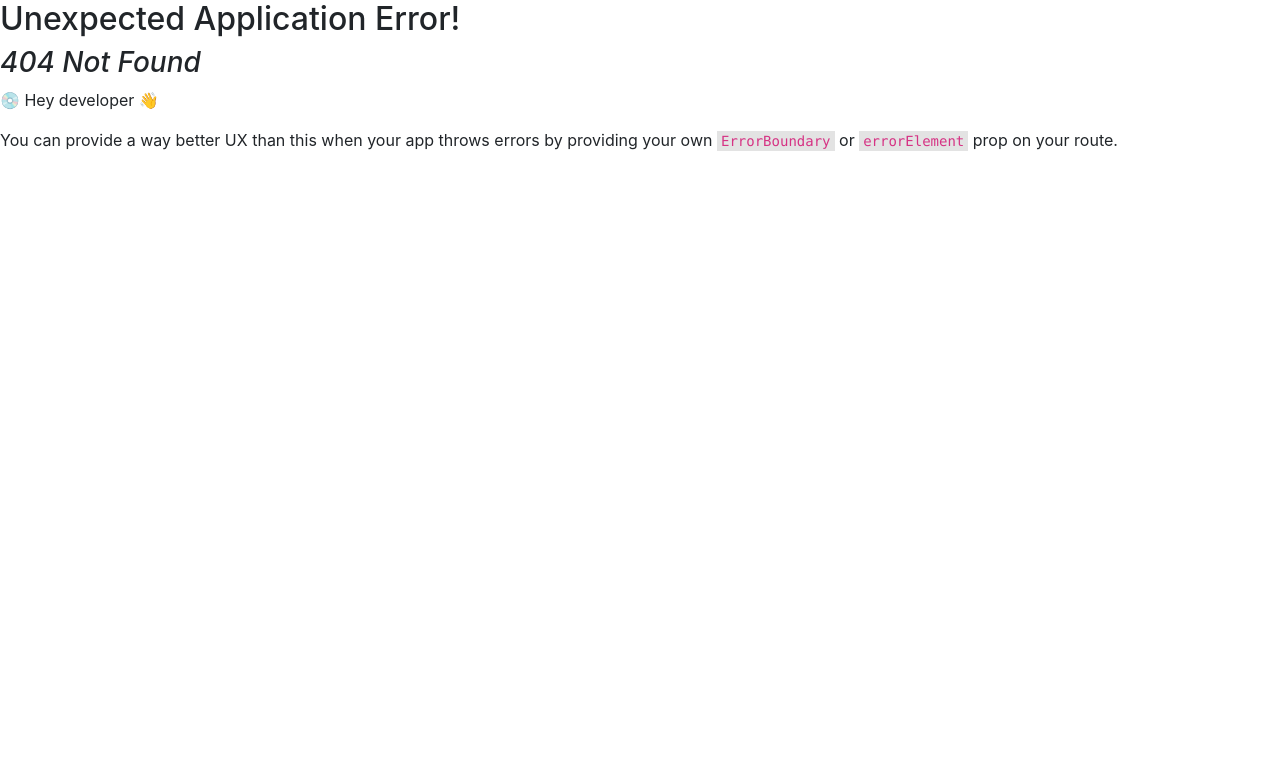
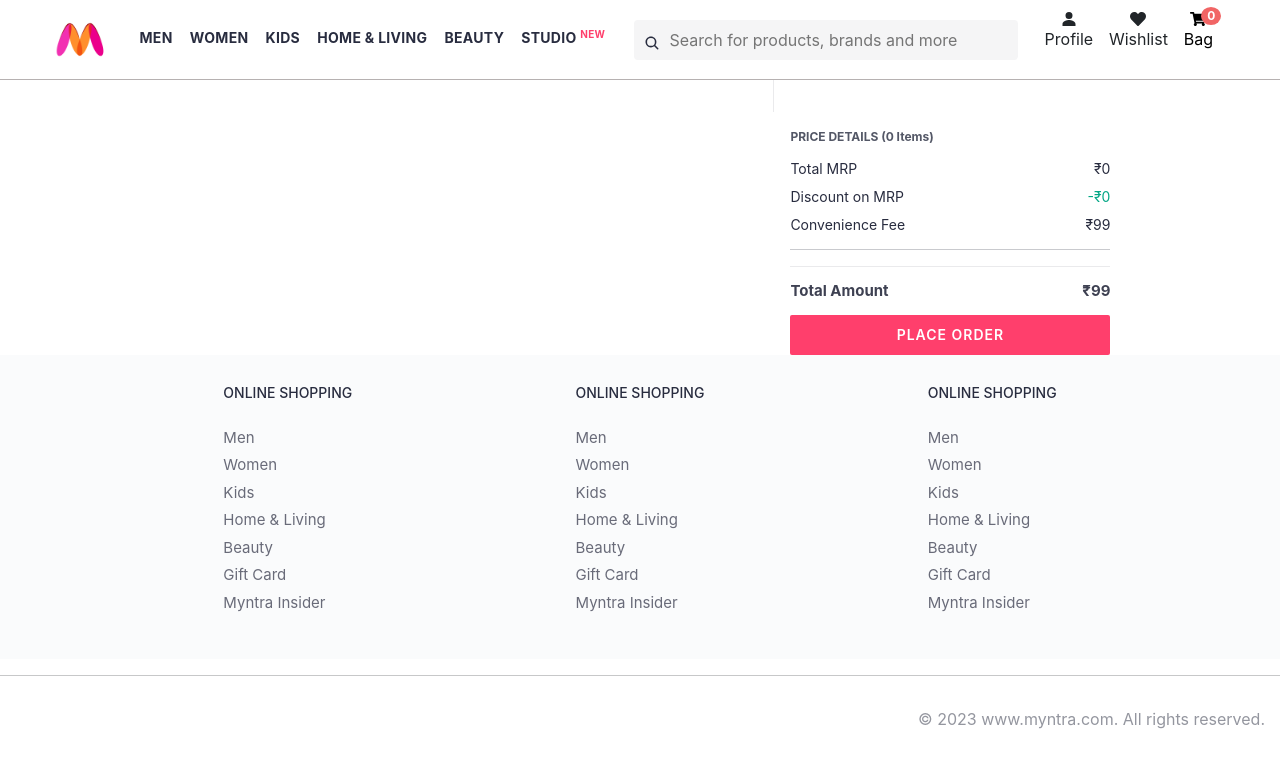
Before and after one commit to aimananjum/myntra-clone-react, a React (Vite) app: page /myntra-clone-react/bag in a window 1280 px wide. Before the commit this address had no page. Shown: the top 768 px of the page. Built offline with nearby package versions, Linux system fonts and the light colour scheme.

Commit message:
deploy change8

```diff
--- a/package.json
+++ b/package.json
@@ -1,12 +1,12 @@
 {
   "homepage": "https://aimananjum.github.io/myntra-clone-react.git",
   "name": "myntra-clone-react",
-  "private": false,
+  "private": true,
   "version": "0.0.0",
   "type": "module",
   "scripts": {
     "predeploy":"npm run build",
-    "deploy":"gh-pages -d dist",
+    "deploy":"gh-pages -d build",
     "dev": "vite",
     "build": "vite build",
     "lint": "eslint . --ext js,jsx --report-unused-disable-directives --max-warnings 0",
--- a/src/components/Header.jsx
+++ b/src/components/Header.jsx
@@ -1,3 +1,66 @@
+// import { IoPersonSharp } from "react-icons/io5";
+// import { FaHeart } from "react-icons/fa";
+// import { FaShoppingCart } from "react-icons/fa";
+// import { IoSearch } from "react-icons/io5";
+// import { useMyntra } from "../store/items-list-store";
+// import { Link } from "react-router-dom";
+
+// const Header = () => {
+//   const { bagItemsList } = useMyntra();
+//   //console.log( bagItemsList);
+//   return (
+//     <header>
+//       <div className="logo_container">
+//         <Link to="/">
+//           <img
+//             className="myntra_home"
+//             src="images/myntra_logo.webp"
+//             alt="Myntra Home"
+//           />
+//         </Link>
+//       </div>
+//       <nav className="nav_bar">
+//         <a href="#">Men</a>
+//         <a href="#">Women</a>
+//         <a href="#">Kids</a>
+//         <a href="#">Home & Living</a>
+//         <a href="#">Beauty</a>
+//         <a href="#">
+//           Studio <sup>New</sup>
+//         </a>
+//       </nav>
+//       <div className="search_bar">
+//         <span className="material-symbols-outlined search_icon">
+//           <IoSearch />
+//         </span>
+//         <input
+//           className="search_input"
+//           placeholder="Search for products, brands and more"
+//         />
+//       </div>
+//       <div className="action_bar">
+//         <div className="action_container">
+//           <IoPersonSharp />
+//           <span className="action_name">Profile</span>
+//         </div>
+
+//         <div className="action_container">
+//           <FaHeart />
+//           <span className="action_name">Wishlist</span>
+//         </div>
+
+//         <Link className="action_container" to="/bag">
+//           <FaShoppingCart />
+//           <span className="action_name">Bag</span>
+//           <span className="bag-item-count">{bagItemsList.length}</span>
+//         </Link>
+//       </div>
+//     </header>
+//   );
+// };
+// export default Header;
+
+import React from "react";
 import { IoPersonSharp } from "react-icons/io5";
 import { FaHeart } from "react-icons/fa";
 import { FaShoppingCart } from "react-icons/fa";
@@ -7,7 +70,7 @@
 
 const Header = () => {
   const { bagItemsList } = useMyntra();
-  //console.log( bagItemsList);
+
   return (
     <header>
       <div className="logo_container">
@@ -20,14 +83,14 @@
         </Link>
       </div>
       <nav className="nav_bar">
-        <a href="#">Men</a>
-        <a href="#">Women</a>
-        <a href="#">Kids</a>
-        <a href="#">Home & Living</a>
-        <a href="#">Beauty</a>
-        <a href="#">
+        <Link to="/">Men</Link>
+        <Link to="/">Women</Link>
+        <Link to="/">Kids</Link>
+        <Link to="/">Home & Living</Link>
+        <Link to="/">Beauty</Link>
+        <Link to="/">
           Studio <sup>New</sup>
-        </a>
+        </Link>
       </nav>
       <div className="search_bar">
         <span className="material-symbols-outlined search_icon">
--- a/src/main.jsx
+++ b/src/main.jsx
@@ -6,17 +6,20 @@
 import { RouterProvider, createBrowserRouter } from "react-router-dom";
 import Home from "./components/Home.jsx";
 import Bag from "./components/Bag.jsx";
+
+const basename = "/myntra-clone-react";
+
 const router = createBrowserRouter([
   {
-    path: "/",
+    path: basename + "/",
     element: <App />,
     children: [
       {
-        path: "/",
+        path: basename + "/",
         element: <Home />,
       },
       {
-        path: "/bag",
+        path: basename + "/bag",
         element: <Bag />,
       },
     ],
```
